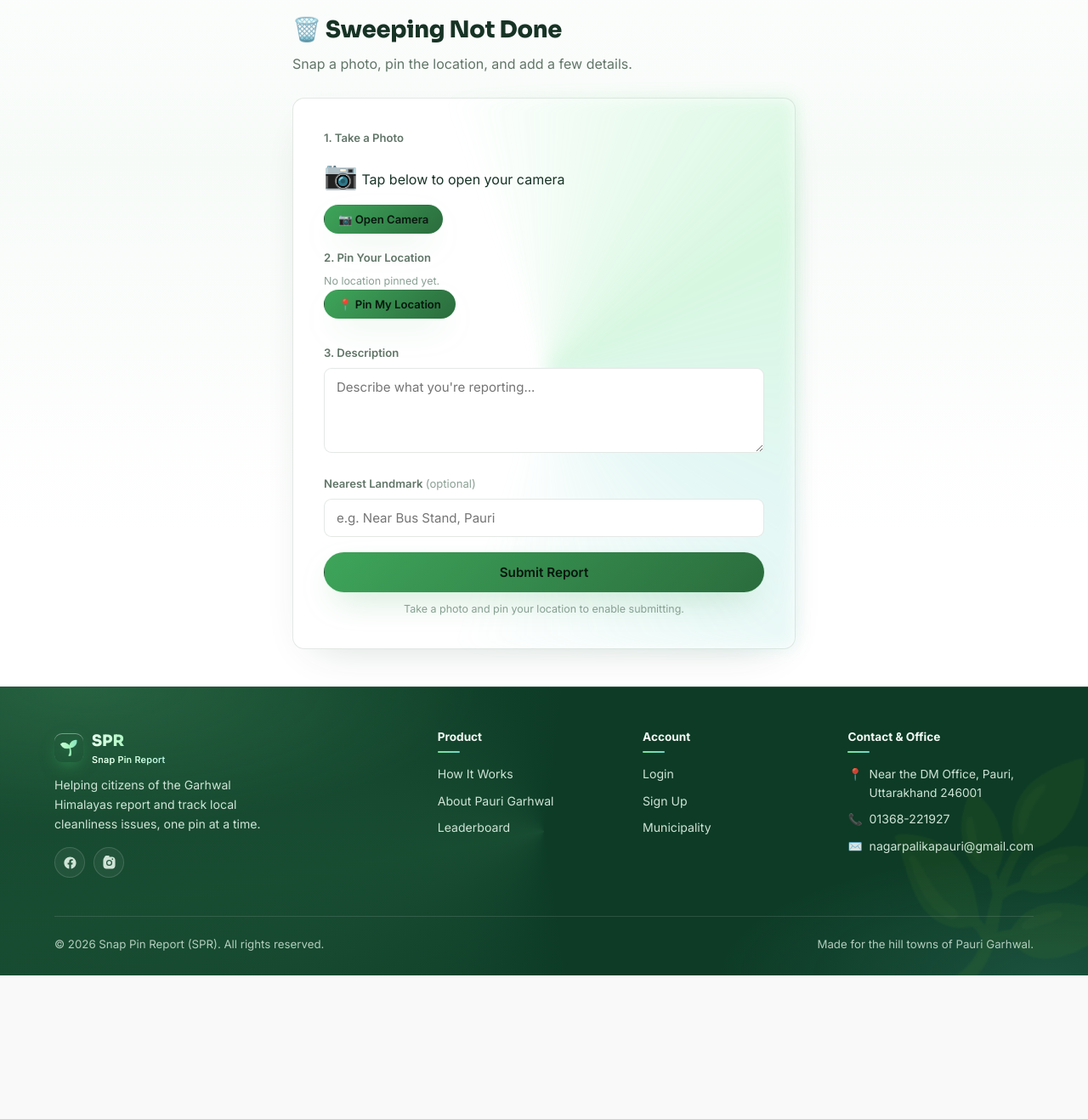
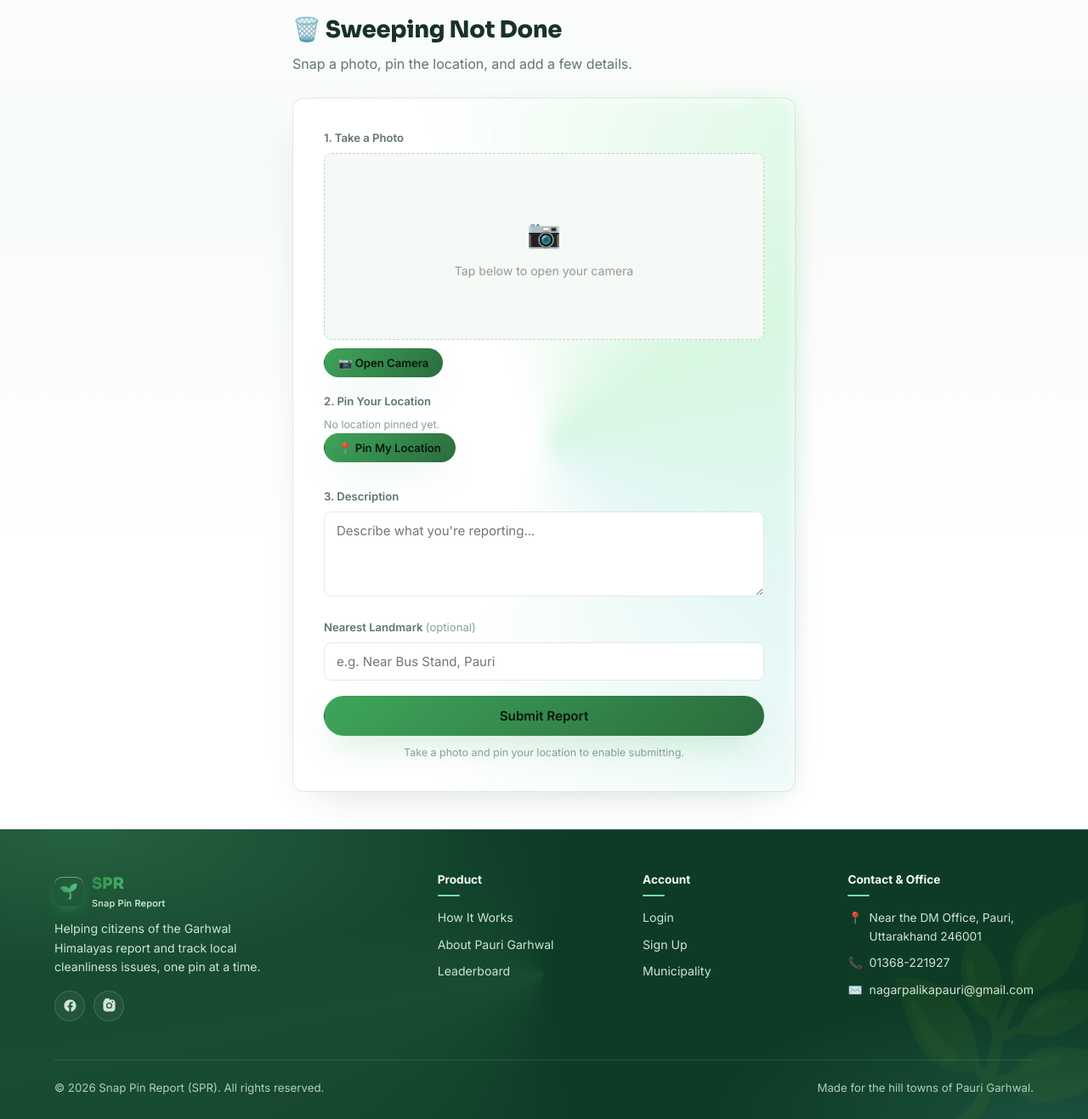
Before and after one commit to nitinsinghrawat299-dot/clean-city, a Flask app: page /report/waste/sweeping in a window 1280 px wide. Shown: the part 171-1488 px from the top of the page at 85% size. Before the commit the page ends 1319 px from the top, so only its background shows below. Run offline with Flask 3, Linux system fonts and the light colour scheme; the visitor is signed in with stand-in values (Sample User, id 1); some libraries are stand-ins or nearby versions.

Commit message:
Update header logo styles and add photo capture section
Refactor logo styles for header and add photo capture styles.

```diff
--- a/app/static/css/style.css
+++ b/app/static/css/style.css
@@ -519,12 +519,12 @@ header.site-header{
 header.site-header.is-scrolled{background:linear-gradient(135deg,#0d3a24 0%, #17552f 55%, #0f4128 100%);}
 header.site-header::before{height:3px;}
 nav.site-nav{padding-top:18px; padding-bottom:18px;}
-.logo span, .logo{color:#eafff0;}
-.logo span{
+header.site-header .logo span, header.site-header .logo{color:#eafff0;}
+header.site-header .logo span{
   background:linear-gradient(90deg,#eafff0,#a6f5bb 50%,#6fd6c9);
   -webkit-background-clip:text; background-clip:text; color:transparent;
 }
-.logo small{color:rgba(234,255,240,.65)!important;}
+header.site-header .logo small{color:rgba(234,255,240,.65)!important;}
 .nav-links a{color:rgba(234,255,240,.82)!important;}
 .nav-links a:hover, .nav-links a.active{color:#fff!important;}
 .nav-actions .btn-ghost{background:rgba(255,255,255,.08); color:#eafff0; border-color:rgba(255,255,255,.25);}
@@ -534,3 +534,14 @@ nav.site-nav{padding-top:18px; padding-bottom:18px;}
 @media (prefers-reduced-motion: reduce){
   header.site-header::before, footer.site-footer::before, .logo-mark, .logo span{animation:none!important;}
 }
+
+/* =========================================================
+   SPR REPORT FORM — photo capture box + pin-location map
+   ========================================================= */
+.photo-capture{
+  width:100%; min-height:220px; border:1.5px dashed var(--border-strong); border-radius:var(--radius-sm);
+  background:var(--bg-panel-2); display:flex; align-items:center; justify-content:center; overflow:hidden;
+}
+.photo-capture img{width:100%; max-height:320px; object-fit:cover; border-radius:var(--radius-sm);}
+.photo-placeholder{display:flex; flex-direction:column; align-items:center; gap:8px; color:var(--text-faint); font-size:.88rem; padding:30px 0;}
+.report-map{width:100%; height:260px; border-radius:var(--radius-sm); overflow:hidden; border:1px solid var(--border); margin-bottom:8px;}
```
